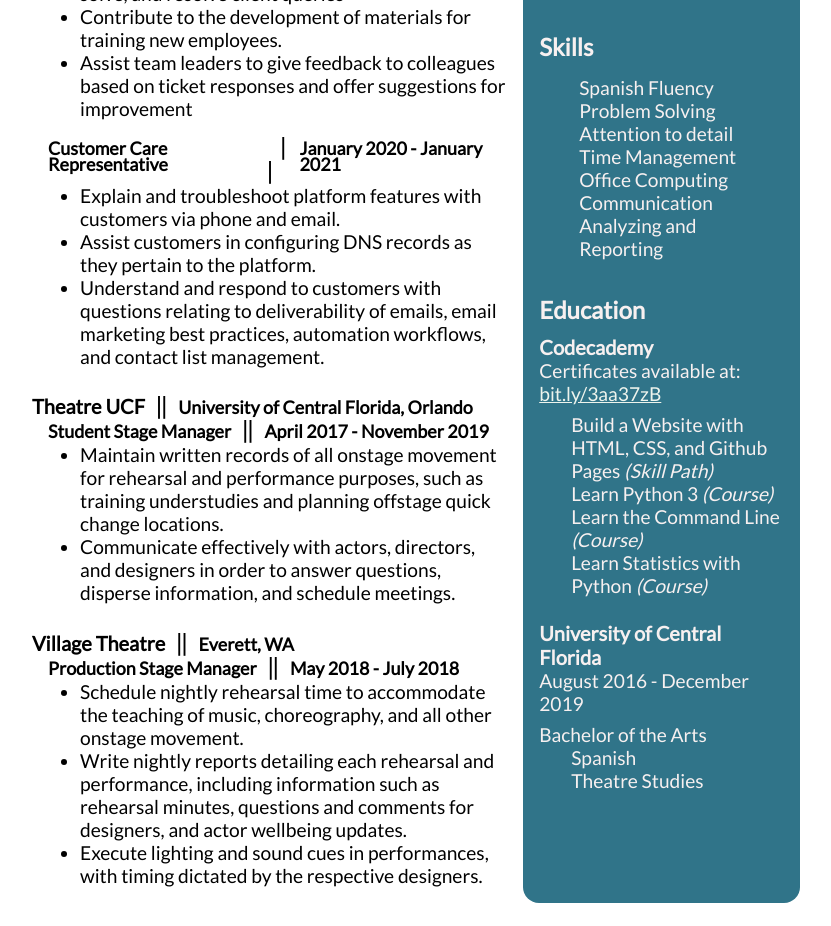
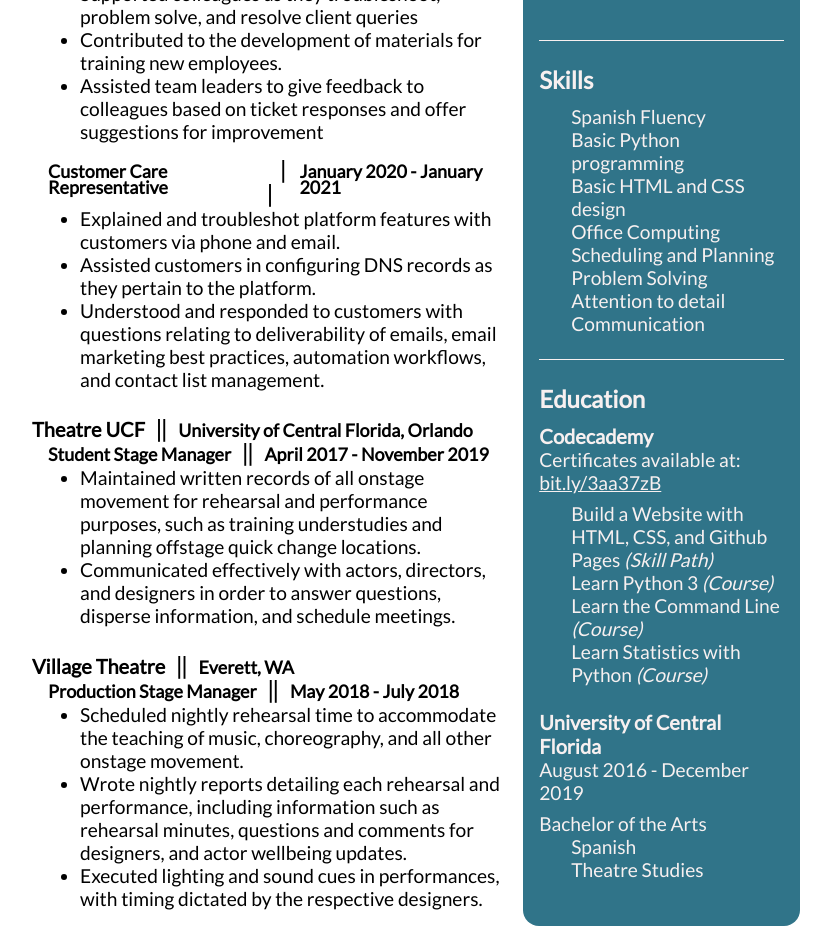
Before and after one commit to JBCRo/resume, a plain HTML site: page index.html in a window 1280 px wide. Shown: the part 322-1248 px from the top of the page, without its empty margins (24-855 px from the left). Before the commit the page ends 1225 px from the top, so only its background shows below. Drawn offline with Linux system fonts and the light colour scheme.

Commit message:
add borders to sidebar, change verb tense

```diff
--- a/index.html
+++ b/index.html
@@ -34,10 +34,10 @@
                         <h3 class="dates">January 2021 - Present</h3>
                     </div>
                     <ul class="responsibilities">
-                        <li>Build, update, and maintain dashboards in Zendesk Explore for the monitoring of ticket statistics</li>
-                        <li>Support colleagues as they troubleshoot, problem solve, and resolve client queries</li>
-                        <li>Contribute to the development of materials for training new employees.</li>
-                        <li>Assist team leaders to give feedback to colleagues based on ticket responses and offer suggestions for improvement</li>
+                        <li>Built, updated, and maintained dashboards in Zendesk Explore for the monitoring of ticket statistics</li>
+                        <li>Supported colleagues as they troubleshoot, problem solve, and resolve client queries</li>
+                        <li>Contributed to the development of materials for training new employees.</li>
+                        <li>Assisted team leaders to give feedback to colleagues based on ticket responses and offer suggestions for improvement</li>
                     </ul>
                 </div>
                 <div id="sib-rep">
@@ -47,9 +47,9 @@
                         <h3 class="dates">January 2020 - January 2021</h3>
                     </div>
                     <ul class="responsibilities">
-                        <li>Explain and troubleshoot platform features with customers via phone and email.</li>
-                        <li>Assist customers in configuring DNS records as they pertain to the platform.</li>
-                        <li>Understand and respond to customers with questions relating to deliverability of emails, email marketing best practices, automation workflows, and contact list management.</li>
+                        <li>Explained and troubleshot platform features with customers via phone and email.</li>
+                        <li>Assisted customers in configuring DNS records as they pertain to the platform.</li>
+                        <li>Understood and responded to customers with questions relating to deliverability of emails, email marketing best practices, automation workflows, and contact list management.</li>
                     </ul>
                 </div>
             </div>
@@ -68,8 +68,8 @@
                         <h3 class="dates">April 2017 - November 2019</h3>
                     </div>
                     <ul class="responsibilities">
-                        <li>Maintain written records of all onstage movement for rehearsal and performance purposes, such as training understudies and planning offstage quick change locations.</li>
-                        <li>Communicate effectively with actors, directors, and designers in order to answer questions, disperse information, and schedule meetings.</li>
+                        <li>Maintained written records of all onstage movement for rehearsal and performance purposes, such as training understudies and planning offstage quick change locations.</li>
+                        <li>Communicated effectively with actors, directors, and designers in order to answer questions, disperse information, and schedule meetings.</li>
                     </ul>
                 </div>
             </div>
@@ -88,9 +88,9 @@
                         <h3 class="dates">May 2018 - July 2018</h3>
                     </div>
                     <ul class="responsibilities">
-                        <li>Schedule nightly rehearsal time to accommodate the teaching of music, choreography, and all other onstage movement.</li>
-                        <li>Write nightly reports detailing each rehearsal and performance, including information such as rehearsal minutes, questions and comments for designers, and actor wellbeing updates.</li>
-                        <li>Execute lighting and sound cues in performances, with timing dictated by the respective designers.</li>
+                        <li>Scheduled nightly rehearsal time to accommodate the teaching of music, choreography, and all other onstage movement.</li>
+                        <li>Wrote nightly reports detailing each rehearsal and performance, including information such as rehearsal minutes, questions and comments for designers, and actor wellbeing updates.</li>
+                        <li>Executed lighting and sound cues in performances, with timing dictated by the respective designers.</li>
                     </ul>
                 </div>
             </div>
@@ -102,20 +102,21 @@
             <ul class="contact-info">
                 <li><i class="far fa-envelope"></i> jillian@cromar.me</li>
                 <li><i class="fas fa-phone-square-alt"></i> (904)333-2357</li>
-                <li><i class="fab fa-linkedin"></i> <a href="linkedin.com/in/jilliancromar">linkedin.com/in/jilliancromar</a></li>
+                <li><i class="fab fa-linkedin"></i> <a href="https://linkedin.com/in/jilliancromar">linkedin.com/in/jilliancromar</a></li>
             </ul>
         </div>
         <div class="skills">
             <h4 class="section">Skills</h4>
-            <ul class="skills">
-                <li>Spanish Fluency</li>
-                <li>Problem Solving</li>
-                <li>Attention to detail</li>
-                <li>Time Management</li>
-                <li>Office Computing</li>
-                <li>Communication</li>
-                <li>Analyzing and Reporting</li>
-            </ul>
+            <div class="skills-list">
+                <p>Spanish Fluency</p>
+                <p>Basic Python programming</p>
+                <p>Basic HTML and CSS design</p>
+                <p>Office Computing</p>
+                <p>Scheduling and Planning</p>
+                <p>Problem Solving</p>
+                <p>Attention to detail</p>
+                <p>Communication</p>
+            </div>
         </div>
         <div class="education">
             <h4 class="section">Education</h4>
@@ -123,7 +124,7 @@
                 <!-- <h3>Related coursework</h3> -->
                 <div id="codecademy">
                     <h3>Codecademy</h3>
-                    <p id="CA-link">Certificates available at: <a href="bit.ly/3aa37zB">bit.ly/3aa37zB</a></a> </p>
+                    <p id="CA-link">Certificates available at: <a href="https://bit.ly/3aa37zB">bit.ly/3aa37zB</a></a> </p>
                     <p class="CA">Build a Website with HTML, CSS, and Github Pages <em>(Skill Path)</em></p>
                     <p class="CA">Learn Python 3 <em>(Course)</em></p>
                     <p class="CA">Learn the Command Line <em>(Course)</em></p>
--- a/resources/jcromar-resume-style.css
+++ b/resources/jcromar-resume-style.css
@@ -37,9 +37,6 @@ p {
     padding: 0px 0px;
 }
 
-a {
-    color: black;
-}
 
 /* Header style; name and contact info */
 .info {
@@ -138,10 +135,8 @@ a {
 .content .sidebar {
     min-width: 30%;
     max-width: 30%;
-    min-height: 100%;
-    padding-left: 1rem;
-    padding-right: 1rem;
-    padding-top: 1rem;
+    max-height: 100%;
+    padding: 1rem 1rem;
     list-style: none;
     background-color: #307489;
     border-radius: 1rem;
@@ -149,11 +144,13 @@ a {
 }
 
 .content .sidebar a {
-    color: eef4ed;
+    color: #F7F0F0;
 }
 
 .content .contact {
     padding-top: 1rem;
+    padding-bottom: 1.5rem;
+    border-bottom: thin solid #F7F0F0;
 }
 
 .content .contact .contact-info{
@@ -162,11 +159,18 @@ a {
 }
 
 .content .skills {
-    list-style: none;
+    padding-top: 1rem;
+    padding-bottom: 1.5rem;
+    border-bottom: thin solid #F7F0F0;
 }
 
 .content .skills h4 {
-    padding-top: 1rem;
+    padding-bottom: 1rem;
+}
+
+.content .skills-list p {
+    margin-left: 2rem;
+
 }
 
 .content .education h4 {
```
